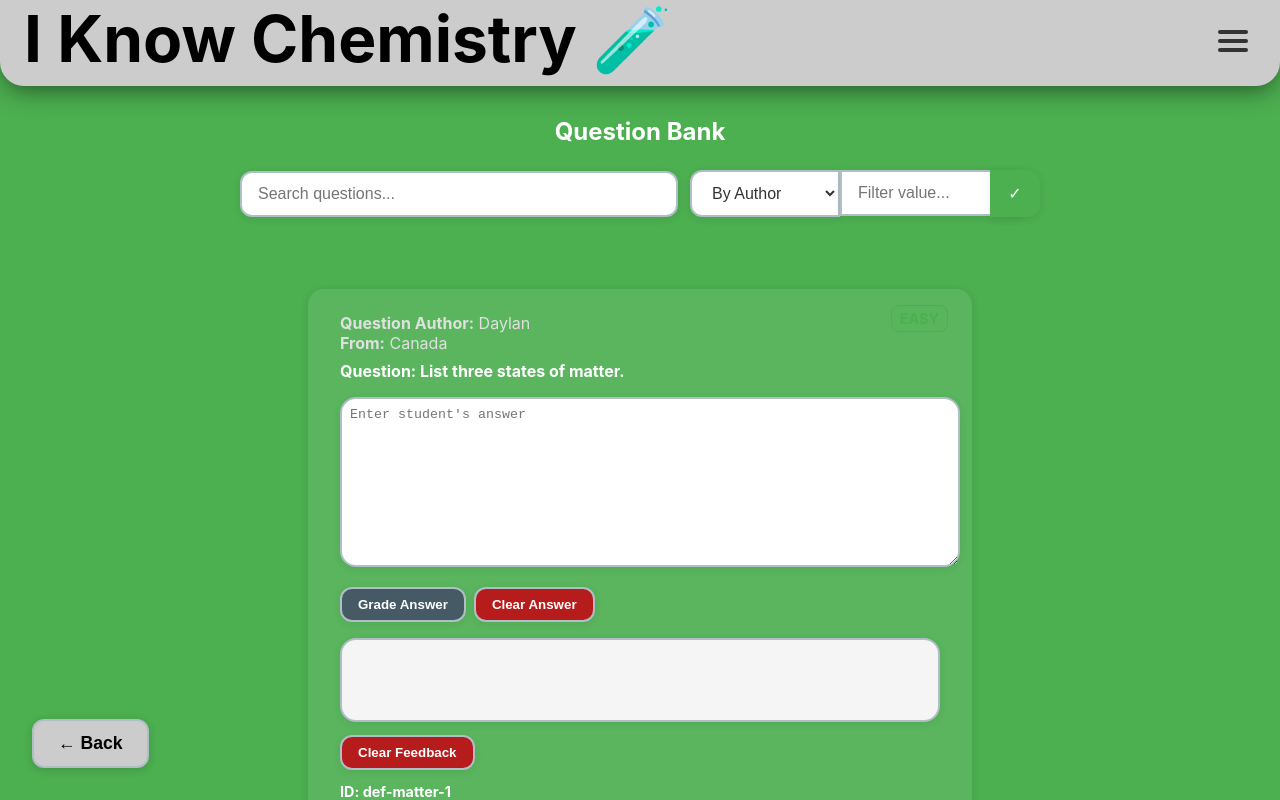
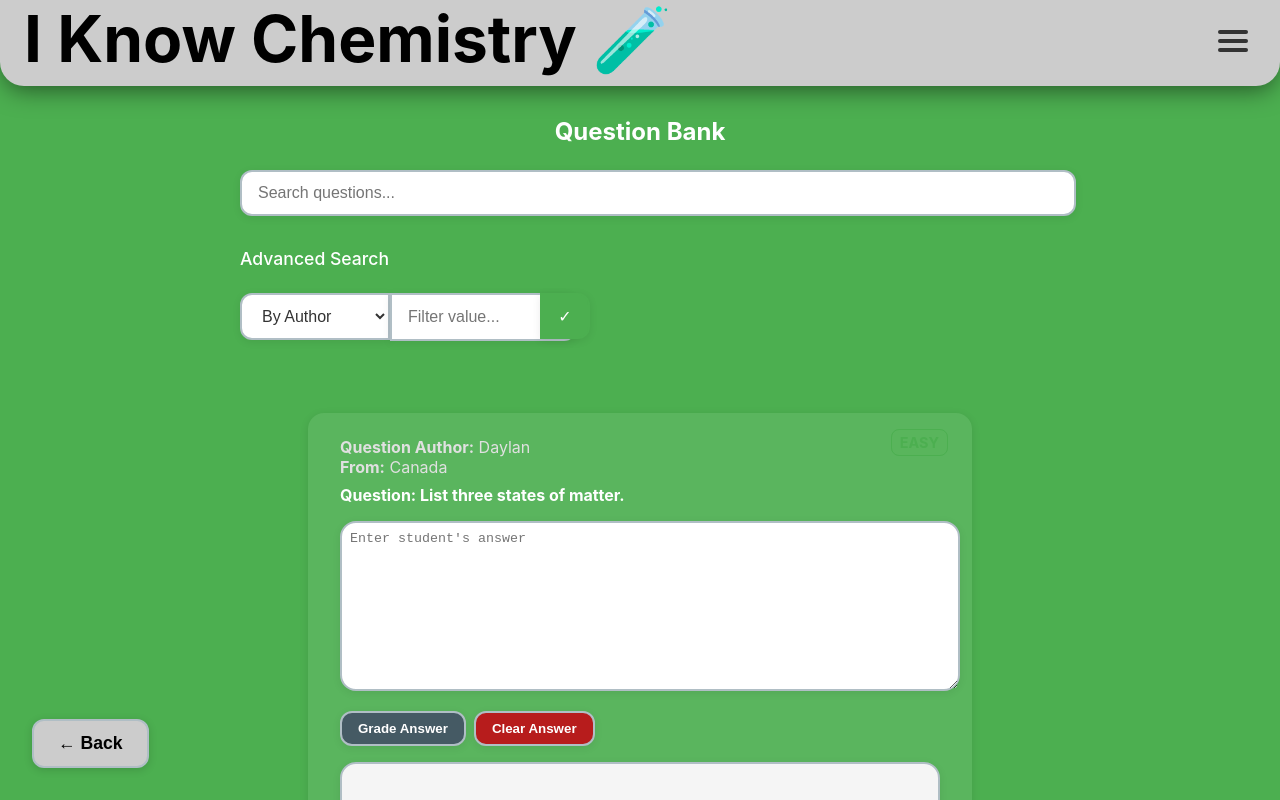
Before and after one commit to Daylan2003/frontend-chemistry-web, a React (Create React App) app: page /question-bank in a window 1280 px wide. Shown: the top 800 px of the page. Built offline with nearby package versions, Linux system fonts and the light colour scheme.

Commit message:
Search Component looks a lot better now

```diff
--- a/src/App.css
+++ b/src/App.css
@@ -101,6 +101,13 @@
   .nav-button {
     border-width: 3px;
   }
+
+  .search-input-mobile {
+    max-width: 300px;
+    margin-left: auto;
+    margin-right: auto;
+    display: block;
+  }
 }
 
 /* Hover effect: white border and black text */
@@ -169,3 +176,18 @@
     height: 4px !important;
   }
 }
+
+@media (pointer: coarse) and (max-width: 600px) {
+  .search-input-mobile {
+    max-width: 300px;
+    margin-left: auto;
+    margin-right: auto;
+    display: block;
+  }
+}
+
+@media (pointer: coarse) and (min-width: 601px) {
+  .search-input-mobile {
+    max-width: none;
+  }
+}
--- a/src/components/SearchAndFilter.tsx
+++ b/src/components/SearchAndFilter.tsx
@@ -83,12 +83,6 @@ const SearchAndFilter: React.FC<SearchAndFilterProps> = ({ questions, onFiltered
       flexDirection: "column",
       gap: "1rem"
     }}>
-      {/* Search and Filter Row */}
-      <div style={{
-        display: "flex",
-        gap: "3rem",
-        alignItems: "flex-end"
-      }}>
       {/* Search Input */}
       <div style={{ flex: 1 }}>
         <input
@@ -96,8 +90,10 @@ const SearchAndFilter: React.FC<SearchAndFilterProps> = ({ questions, onFiltered
           placeholder="Search questions..."
           value={searchTerm}
           onChange={(e) => setSearchTerm(e.target.value)}
+          className="search-input-mobile"
           style={{
             width: "100%",
+            minWidth: "200px",
             padding: "0.75rem 1rem",
             borderRadius: "12px",
             border: "2px solid #b0bec5",
@@ -109,8 +105,27 @@ const SearchAndFilter: React.FC<SearchAndFilterProps> = ({ questions, onFiltered
         />
       </div>
 
+      {/* Advanced Search Header */}
+      <div style={{
+        textAlign: "left",
+        marginTop: "1rem",
+        marginBottom: "0.5rem"
+      }}>
+        <h3 style={{
+          color: "white",
+          margin: "0",
+          fontSize: "1.1rem",
+          fontWeight: "500"
+        }}>
+          Advanced Search
+        </h3>
+      </div>
+
       {/* Filter Controls */}
-        <div style={{ display: "flex", gap: "0" }}>
+      <div style={{
+        display: "flex",
+        gap: "0"
+      }}>
         {/* Filter Dropdown */}
         <div style={{ width: "150px" }}>
           <select
@@ -143,8 +158,9 @@ const SearchAndFilter: React.FC<SearchAndFilterProps> = ({ questions, onFiltered
             onChange={(e) => setFilterValue(e.target.value)}
             style={{
               width: "100%",
-                padding: "0.75rem 1rem",
+              padding: "0.8rem 1rem",
               borderRadius: "0 12px 12px 0",
+              borderLeft: "none",
               border: "2px solid #b0bec5",
               fontSize: "1rem",
               backgroundColor: "white",
@@ -160,7 +176,7 @@ const SearchAndFilter: React.FC<SearchAndFilterProps> = ({ questions, onFiltered
             onClick={handleAddTag}
             style={{
               width: "100%",
-                height: "100%",
+              height: "97%",
               padding: "0.75rem",
               borderRadius: "0 12px 12px 0",
               border: "2px solid #4caf50",
@@ -173,7 +189,6 @@ const SearchAndFilter: React.FC<SearchAndFilterProps> = ({ questions, onFiltered
           >
             ✓
           </button>
-          </div>
         </div>
       </div>
 
```
Lines whose indentation alone changed are shown as unchanged.
